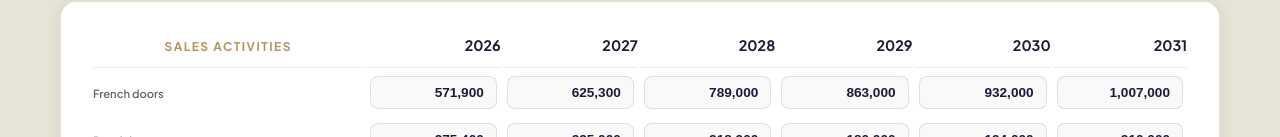
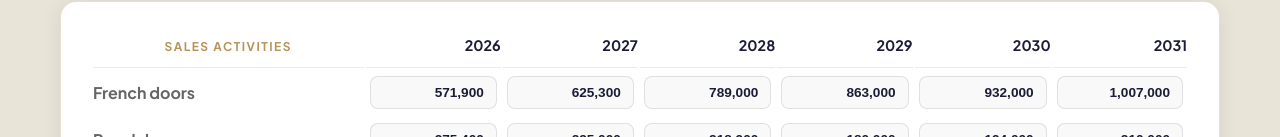
Before and after one commit to dphung88/real-estate-marketplace, a Next.js app: page /tools/break-even in a window 1280 px wide. Both pictures are taken after a click on the button "Income Statement". Shown: the part 663-800 px from the top of the page. Built offline with nearby package versions, Linux system fonts and the light colour scheme.

Commit message:
style: Increase font size and weight for table category labels to match reference

```diff
--- a/app/components/tools/ProFinancialDashboard.js
+++ b/app/components/tools/ProFinancialDashboard.js
@@ -284,7 +284,7 @@ const ProFinancialDashboard = () => {
             <tbody>
               {Object.entries(data[category]).map(([name, vals], rowIndex) => (
                 <tr key={name}>
-                  <td style={{ padding: '8px 0', fontSize: '0.7rem', fontWeight: '600', color: '#666', width: '25%' }}>
+                  <td style={{ padding: '12px 0', fontSize: '1rem', fontWeight: '700', color: '#666666', width: '25%' }}>
                     {name}
                   </td>
                   {vals.map((v, i) => (
```
